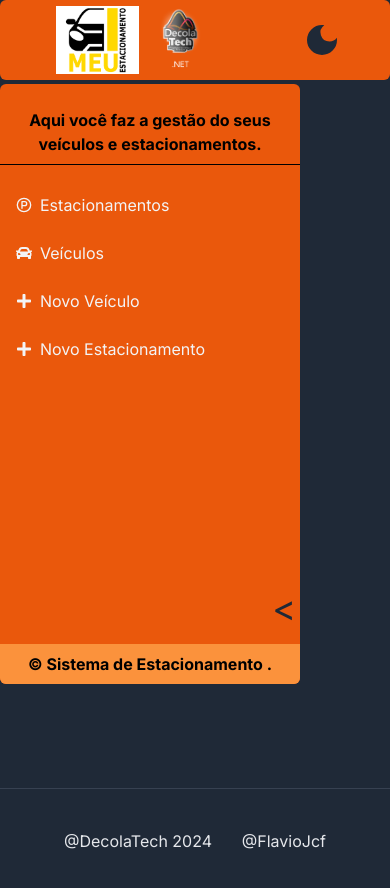
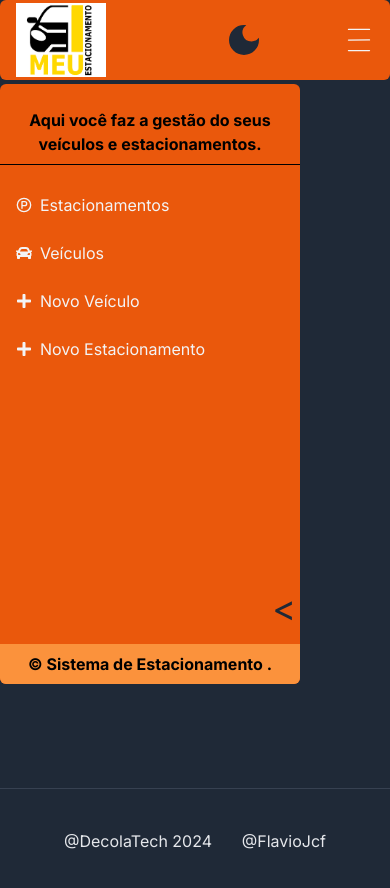
Before and after one commit to Flaviojcf/estacionamento-frontend, a Next.js app: page / in a window 390 px wide. Shown: the top 888 px of the page. Built offline with nearby package versions, Linux system fonts and the light colour scheme.

Commit message:
feat: Add burguer menu to mobile layout

```diff
--- /dev/null
+++ b/src/app/components/Header/Menu.tsx
@@ -0,0 +1,65 @@
+'use client'
+
+import * as DropdownMenu from '@radix-ui/react-dropdown-menu'
+import Image from 'next/image'
+import { NavItem } from './NavItem'
+import { motion, AnimatePresence } from 'framer-motion'
+import { useState } from 'react'
+import { NavItensLinks } from '@/mock/header/navItens'
+import { CiMenuBurger } from 'react-icons/ci'
+
+export function Menu() {
+  const [isOpen, setOpen] = useState<boolean>(false)
+
+  return (
+    <DropdownMenu.Root open={isOpen} onOpenChange={setOpen}>
+      <DropdownMenu.Trigger className="hidden lg:flex">
+        <div>
+          <CiMenuBurger size={30} />
+        </div>
+      </DropdownMenu.Trigger>
+      <AnimatePresence>
+        {isOpen && (
+          <DropdownMenu.Content className="h-screen -mt-10" asChild forceMount>
+            <motion.ul
+              className="flex flex-col px-2 py-4 pt-10
+              rounded-md gap-4 text-black w-[320px] h-1/2 bg-white z-50 drop-shadow-2xl dark:bg-gray-600"
+              initial={{ x: 200 }}
+              animate={{ x: 0 }}
+              exit={{ x: 200 }}
+              transition={{ duration: 0.3 }}
+            >
+              <div>
+                <div className="flex items-center justify-center -mt-4 border-b border-orange-600">
+                  <Image
+                    alt="Decola logo"
+                    src="/images/decola-tech.webp"
+                    width={80}
+                    height={80}
+                    className="object-fit"
+                  />
+                  <div
+                    className="w-6 h-6 relative cursor-pointer ml-auto"
+                    onClick={() => setOpen(false)}
+                  >
+                    <div className="w-full h-0.5 bg-black absolute top-1/2 transform -translate-y-1/2 rotate-45 dark:bg-orange-600"></div>
+                    <div className="w-full h-0.5 bg-black absolute top-1/2 transform -translate-y-1/2 -rotate-45 dark:bg-orange-600"></div>
+                  </div>
+                </div>
+              </div>
+
+              <h1 className="text-white font-bold">
+                Mais informações? Entre em contato:
+              </h1>
+              {NavItensLinks.map((item) => (
+                <li key={`label-${item.label}`}>
+                  <NavItem href={item.href} label={item.label} />
+                </li>
+              ))}
+            </motion.ul>
+          </DropdownMenu.Content>
+        )}
+      </AnimatePresence>
+    </DropdownMenu.Root>
+  )
+}
--- a/src/app/components/Header/index.tsx
+++ b/src/app/components/Header/index.tsx
@@ -5,6 +5,7 @@ import { CiDark, CiLinkedin } from 'react-icons/ci'
 import Image from 'next/image'
 import { NavItem } from './NavItem'
 import { useEffect, useState } from 'react'
+import { Menu } from './Menu'
 
 export function Header() {
   const [theme, setTheme] = useState<string>('dark')
@@ -22,7 +23,7 @@ export function Header() {
   }
 
   return (
-    <header className="flex h-20 bg-orange-600 px-12 pl-14 justify-between items-center rounded-md">
+    <header className="flex h-20 bg-orange-600 px-12 pl-14 justify-between items-center rounded-md lg:px-4">
       <div className="flex">
         <Image
           alt="Estacionamento Logo"
@@ -48,9 +49,9 @@ export function Header() {
           <Image
             alt="Decola logo"
             src="/images/decola-tech.webp"
-            width={100}
-            height={100}
-            className="object-fit"
+            width={110}
+            height={110}
+            className="object-contain sm:hidden"
           />
         </div>
         <div onClick={handleThemeSwitch} className="">
@@ -67,6 +68,7 @@ export function Header() {
             } fill-gray-800`}
           />
         </div>
+        <Menu />
       </div>
     </header>
   )
```
